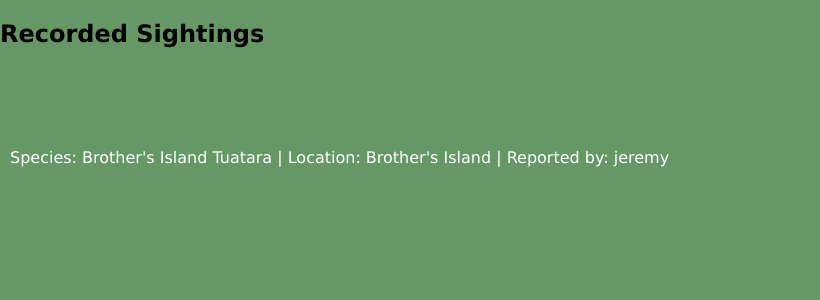
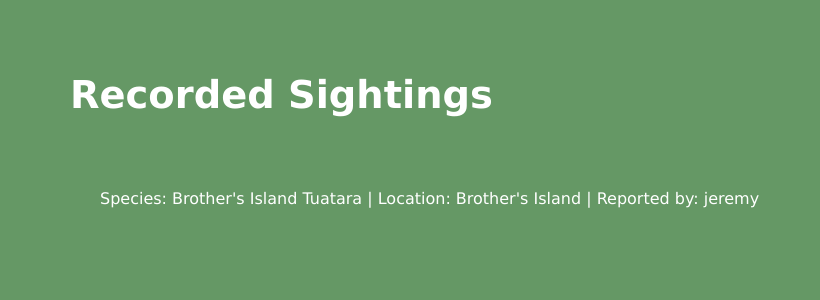
Before and after one commit to jackcado/yr12website-development-project, a Flask app: page /searchreports in a window 1280 px wide; the page is wider, and only the part inside the window is pictured. Shown: the part 49-349 px from the top of that part, without its empty margins (0-820 px from the left). Run offline with Flask 3, Linux system fonts and the light colour scheme; data comes from the database, SQL or seed files in the repository.

Commit message:
I'm harry styles

```diff
--- a/static/style.css
+++ b/static/style.css
@@ -329,3 +329,23 @@ a{
     width: 100%;
     font-size: 1rem;
 }
+
+/*SEARCH REPORTS*/
+.sight{
+    color: rgb(255, 255, 255);
+    position: relative;
+    text-align: left;
+    margin-left: 70px;
+    top: 40px;
+    width: 100%;
+    font-size: 1.6rem;
+}
+.resulttext{
+    color: rgb(255, 255, 255);
+    position: relative;
+    text-align: left;
+    margin-left: 100px;
+    top: 80px;
+    width: 100%;
+    font-size: 1rem;
+}
--- a/templates/searchreports.html
+++ b/templates/searchreports.html
@@ -2,14 +2,15 @@
 {% block content %}
 
 <main>
-    <h2>Recorded Sightings</h2>
-
-    <div class="text">
-        {% for result in results %}
-        <p>Species: {{result[0]}} | Location: {{result[2]}} | Reported by: {{result[1]}}</p>
-        {% endfor %}
+    <div class="sight">
+        <h2>Recorded Sightings</h2>
     </div>
-
+        <div class="resulttext">
+            {% for result in results %}
+            <p>Species: {{result[0]}} | Location: {{result[2]}} | Reported by: {{result[1]}}</p>
+            {% endfor %}
+        </div>
+    </body>
 </main>
 
 {% endblock %}
```
